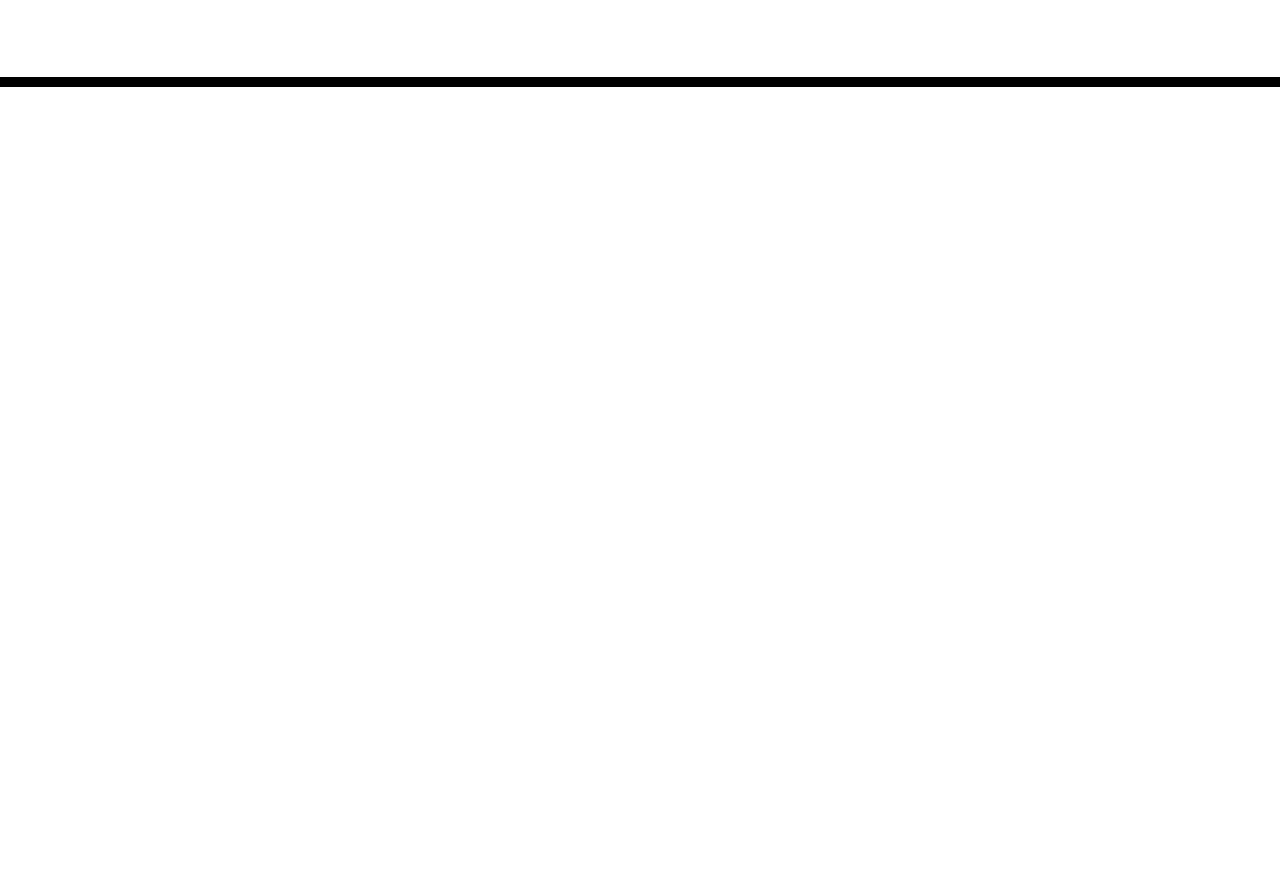
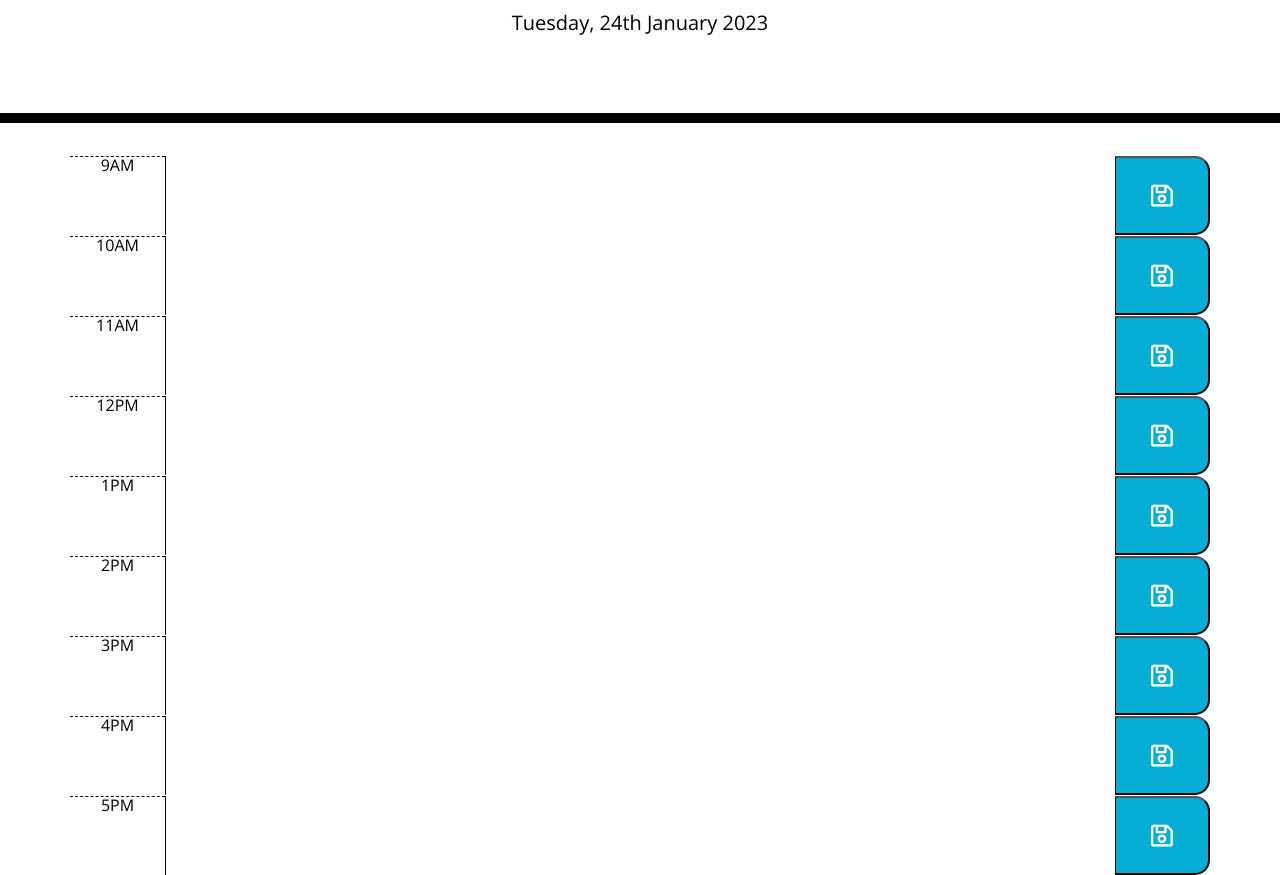
Before and after one commit to MarKubil/Daily-Planner-App, a plain HTML site: page index.html in a window 1280 px wide. Shown: the part 181-1056 px from the top of the page. Before the commit the page ends 800 px from the top, so only its background shows below. Drawn offline with nearby package versions, Linux system fonts and the light colour scheme; files that its build step writes are made by us from their sources.

Commit message:
Finished with html, Javascript shows currentday on top of page, changed a bit CSS.

```diff
--- a/assets/css/style.css
+++ b/assets/css/style.css
@@ -58,6 +58,7 @@ textarea {
 }
 
 .saveBtn {
+  font-size: 25px;
   border-left: 1px solid black;
   border-top-right-radius: 15px;
   border-bottom-right-radius: 15px;
@@ -66,6 +67,7 @@ textarea {
 }
 
 .saveBtn i:hover {
-  font-size: 20px;
+  font-size: 35px;
+  color: black;
   transition: all 0.3s ease-in-out;
 }
--- /dev/null
+++ b/assets/js/script.js
@@ -0,0 +1,7 @@
+// Variables for current day on the top.
+var currentDay = $("#currentDay");
+var today = moment();
+currentDay.text(today.format("dddd, Do MMMM YYYY"));
+
+// Variable to access the time blocks on the page
+var timeBlocks = $(".time-block");
--- a/index.html
+++ b/index.html
@@ -1,24 +1,19 @@
 <!DOCTYPE html>
 <html lang="en-gb">
+
 <head>
   <meta charset="UTF-8" />
   <meta name="viewport" content="width=device-width, initial-scale=1.0" />
   <meta http-equiv="X-UA-Compatible" content="ie=edge" />
-    <link
-      rel="stylesheet"
-      href="https://stackpath.bootstrapcdn.com/bootstrap/4.3.1/css/bootstrap.min.css"
-    />
-    <link
-      rel="stylesheet"
-      href="https://use.fontawesome.com/releases/v5.8.1/css/all.css"
-      integrity="sha384-50oBUHEmvpQ+1lW4y57PTFmhCaXp0ML5d60M1M7uH2+nqUivzIebhndOJK28anvf"
-      crossorigin="anonymous"
-    />
-    <link
-      href="https://fonts.googleapis.com/css?family=Open+Sans&display=swap"
-      rel="stylesheet"
-    />
-    <link rel="stylesheet" href="style.css" />
+  <!-- BootStrap -->
+  <link rel="stylesheet" href="https://stackpath.bootstrapcdn.com/bootstrap/4.3.1/css/bootstrap.min.css" />
+  <!-- FontAwesome -->
+  <link rel="stylesheet" href="https://use.fontawesome.com/releases/v5.8.1/css/all.css"
+    integrity="sha384-50oBUHEmvpQ+1lW4y57PTFmhCaXp0ML5d60M1M7uH2+nqUivzIebhndOJK28anvf" crossorigin="anonymous" />
+  <!-- Fonts -->
+  <link href="https://fonts.googleapis.com/css?family=Open+Sans&display=swap" rel="stylesheet" />
+  <!-- CSS -->
+  <link rel="stylesheet" href="./assets/css/style.css" />
   <title>Work Day Scheduler</title>
 </head>
 
@@ -29,10 +24,70 @@
     <p id="currentDay" class="lead"></p>
   </header>
   <div class="container">
+
     <!-- Timeblocks go here -->
+    <div class="row time-block" data-time="9">
+      <div class="col-1 hour">9AM</div>
+      <textarea class="col-10 description"></textarea>
+      <button class="col-1 saveBtn"><i class="far fa-save"></i></button>
     </div>
 
+    <div class="row time-block" data-time="10">
+      <div class="col-1 hour">10AM</div>
+      <textarea class="col-10 description"></textarea>
+      <button class="col-1 saveBtn"><i class="far fa-save"></i></button>
+    </div>
+
+    <div class="row time-block" data-time="11">
+      <div class="col-1 hour">11AM</div>
+      <textarea class="col-10 description"></textarea>
+      <button class="col-1 saveBtn"><i class="far fa-save"></i></button>
+    </div>
+
+    <div class="row time-block" data-time="12">
+      <div class="col-1 hour">12PM</div>
+      <textarea class="col-10 description"></textarea>
+      <button class="col-1 saveBtn"><i class="far fa-save"></i></button>
+    </div>
+
+    <div class="row time-block" data-time="13">
+      <div class="col-1 hour">1PM</div>
+      <textarea class="col-10 description"></textarea>
+      <button class="col-1 saveBtn"><i class="far fa-save"></i></button>
+    </div>
+
+    <div class="row time-block" data-time="14">
+      <div class="col-1 hour">2PM</div>
+      <textarea class="col-10 description"></textarea>
+      <button class="col-1 saveBtn"><i class="far fa-save"></i></button>
+    </div>
+
+    <div class="row time-block" data-time="15">
+      <div class="col-1 hour">3PM</div>
+      <textarea class="col-10 description"></textarea>
+      <button class="col-1 saveBtn"><i class="far fa-save"></i></button>
+    </div>
+
+    <div class="row time-block" data-time="16">
+      <div class="col-1 hour">4PM</div>
+      <textarea class="col-10 description"></textarea>
+      <button class="col-1 saveBtn"><i class="far fa-save"></i></button>
+    </div>
+
+    <div class="row time-block" data-time="17">
+      <div class="col-1 hour">5PM</div>
+      <textarea class="col-10 description"></textarea>
+      <button class="col-1 saveBtn"><i class="far fa-save"></i></button>
+    </div>
+
+  </div>
+
+  <!-- JQuary -->
   <script src="https://cdnjs.cloudflare.com/ajax/libs/jquery/3.2.1/jquery.min.js"></script>
+  <!-- Moment -->
   <script src="https://cdnjs.cloudflare.com/ajax/libs/moment.js/2.24.0/moment.min.js"></script>
+  <!-- JavaScript -->
+  <script src="./assets/js/script.js"></script>
 </body>
+
 </html>
```
Lines whose indentation alone changed are shown as unchanged.
